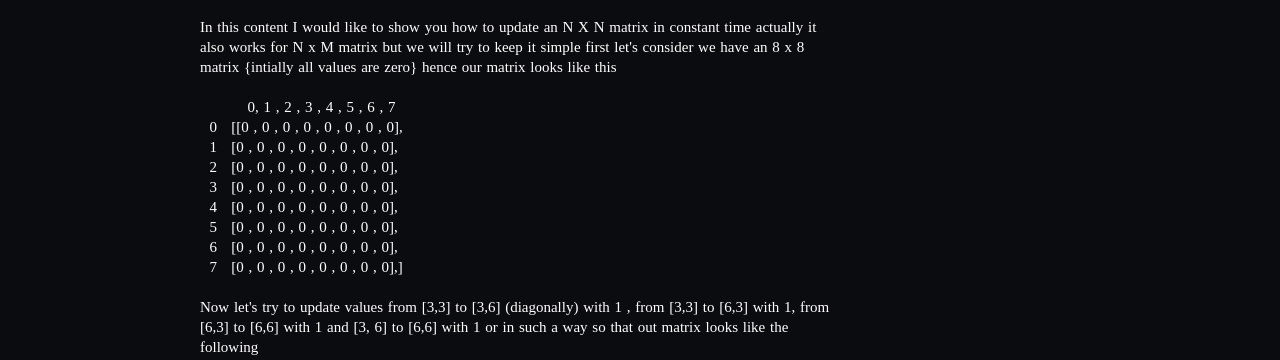
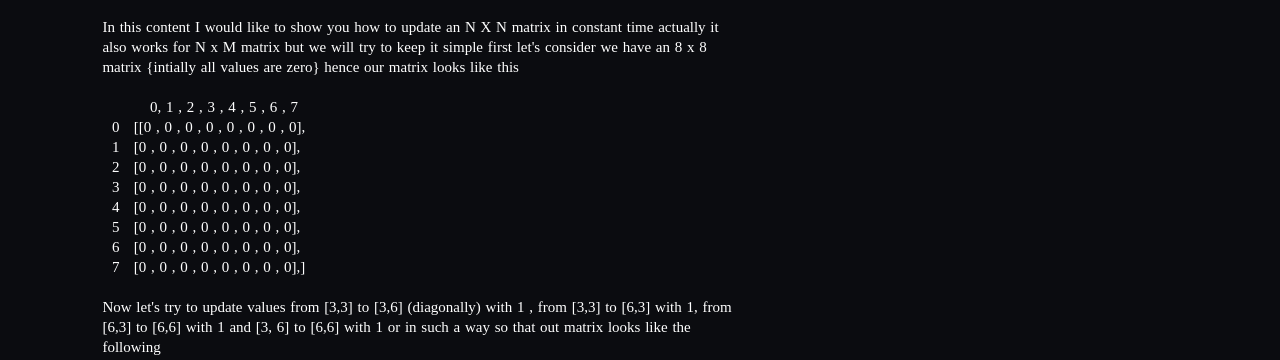
Before and after one commit to ar7L/basic_website_live, a plain HTML site: page index.html in a window 1280 px wide. Shown: the part 440-800 px from the top of the page. Drawn offline with Linux system fonts and the light colour scheme.

Commit message:
Update index.css

```diff
--- a/index.css
+++ b/index.css
@@ -71,7 +71,7 @@ p{
 	width: 50%;
 	font-size: 15px;
 	margin-top: 20px;
-	margin-left: 200px;
+	margin-left: 8%;
 	justify-content: center;
 	color: white;
 	line-height: 20px;
@@ -87,11 +87,11 @@ p{
 }
 .left{
     transition: transform 1000ms ease-in;
-    transform: translateX(-100%);
+    transform: translateX(-50%);
 }
 .right{
     transition: transform 1000ms ease-in;
-    transform: translateX(100%);
+    transform: translateX(50%);
 }
 .left.appear , .right.appear{
     transform: translateX(0);
```
